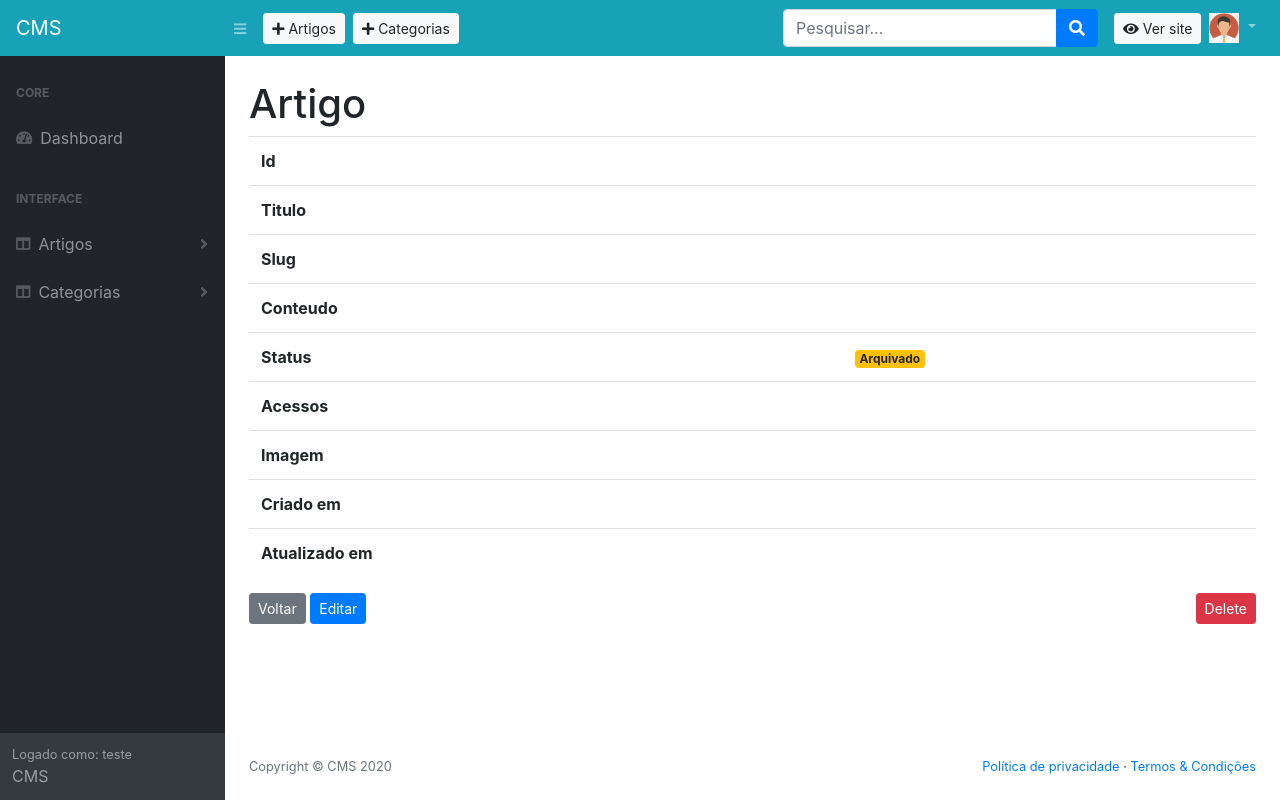
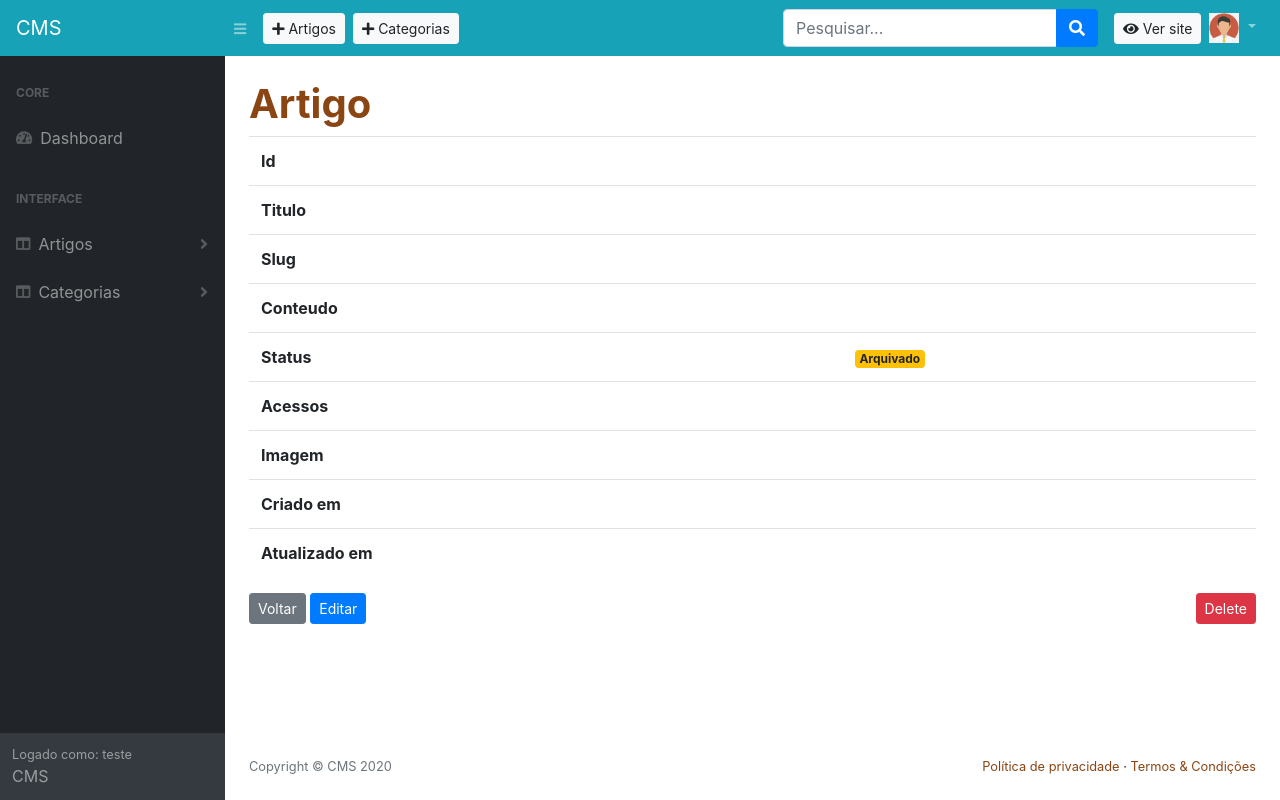
Before and after one commit to samuelmo79/cms, a Symfony app: template src/AdminBundle/Resources/views/artigo/show.html.twig in a window 1280 px wide. Run offline with Twig, Linux system fonts and the light colour scheme; the template is opened without the code that fills it, so the values that code supplies are empty; some libraries are stand-ins or nearby versions.

Commit message:
feat: a e h1 h2 h3 h4

```diff
--- a/public/bootstrap/css/estilo.css
+++ b/public/bootstrap/css/estilo.css
@@ -7,6 +7,19 @@ html {
 
 :root {
  --brown: #8B4513;
+}
+
+a {
+    color: #8B4513;
+}
+a:hover {
+    color: #CD853F;
+    text-decoration: none;
+}
+
+h1, h2, h3, h4 {
+    color: #8B4513;
+    font-weight: 700;
 }
 
 /*--------------------------------------------------------------
@@ -259,6 +272,9 @@ a.about-item-edit {
 # FIM Footer
 --------------------------------------------------------------*/
 
+/*--------------------------------------------------------------
+# INÍCIO Menu
+--------------------------------------------------------------*/
 .btn-search {
     background: #8B4513;
     border-color: #8B4513;
@@ -424,5 +440,6 @@ a.about-item-edit {
 .w-25 {
     width: 12%!important;
 }
-
-/*Megamenu*/
+/*--------------------------------------------------------------
+# FIM Menu
+--------------------------------------------------------------*/
```
